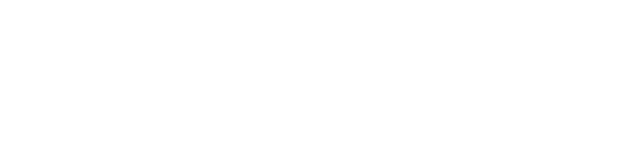
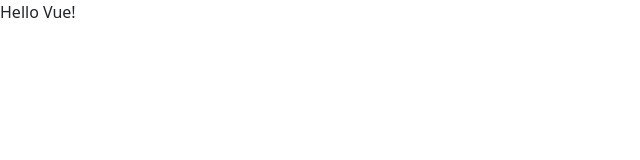
Before and after one commit to andreabellome/vue-hello, a plain HTML site: page index.html in a window 1280 px wide. Shown: the full height of the page, 0-640 px from the left. Drawn offline with nearby package versions, Linux system fonts and the light colour scheme.

Commit message:
created hello vue

```diff
--- a/assets/js/main.js
+++ b/assets/js/main.js
@@ -0,0 +1,13 @@
+const { createApp } = Vue;
+createApp({
+    data() {
+      return {
+        /* variables Vue 3 */
+        message: 'Hello Vue!'
+      }
+    },
+    methods: {
+        /* functions Vue 3 */
+
+    }
+  }).mount('#app')
--- a/index.html
+++ b/index.html
@@ -15,6 +15,16 @@
 </head>
 <body>
 
+    <!-- app container -->
+    <div id="app">
+
+        <!-- codice HTML in here -->
+        {{message}}
+
+
+    </div>
+
+
     <!-- vue -->
     <script src="https://unpkg.com/vue@3"></script>
 
```
